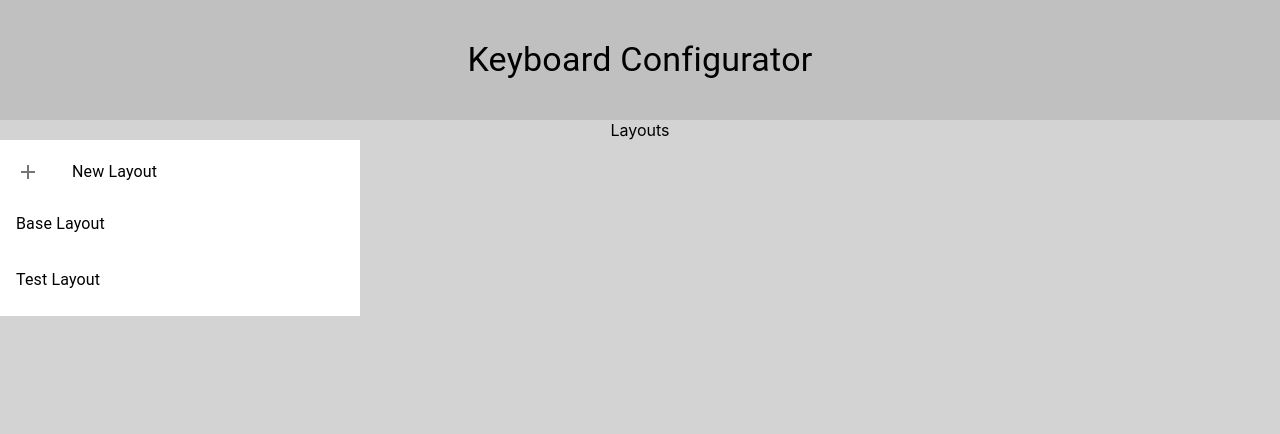
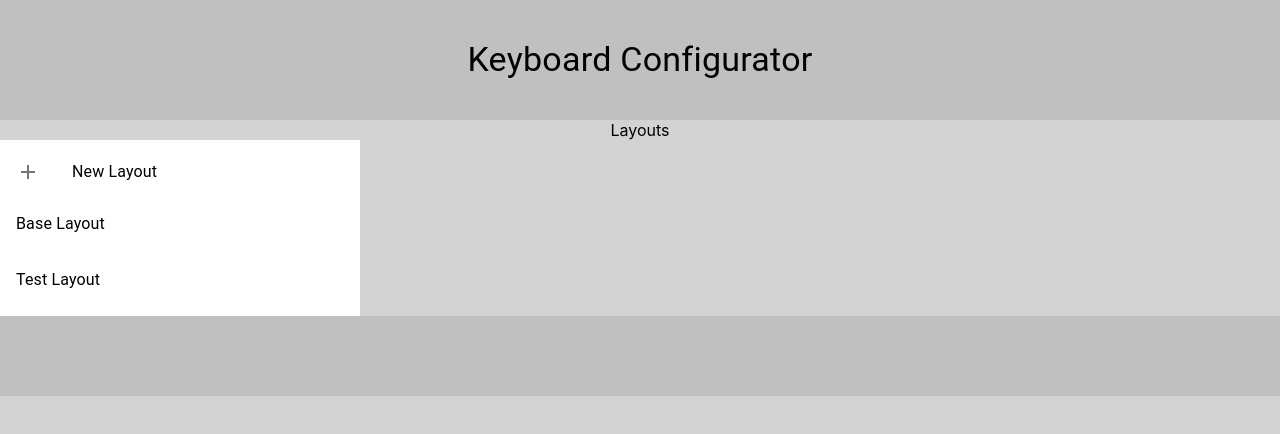
Before and after one commit to alancurtis5000/corne-configuration-gui, a React (Create React App) app: page / in a window 1280 px wide. Shown: the top 434 px of the page. Built offline with nearby package versions, Linux system fonts and the light colour scheme; data requests are answered from the project's data file.

Commit message:
only show save button when layout has been changed

```diff
--- a/src/App.js
+++ b/src/App.js
@@ -1,7 +1,4 @@
 import "./App.scss";
-import { MainPage } from "./components/main-page/main-page.component";
-import { LayerTabs } from "./components/layer-tabs/layer-tabs.component";
-import { KeymapProvider } from "./providers/keymap/keymap.provider";
 import { BottomActions } from "./components/bottom-actions/bottom-actions.componet";
 import { Header } from "./components/header/header.component";
 import { AppRouter } from "./router/app-router";
@@ -13,11 +10,7 @@ function App() {
       <LayoutProvider>
         <Header />
         <AppRouter />
-        {/* <Header />
-        <MainPage>
-          <LayerTabs />
-        </MainPage>
-        <BottomActions /> */}
+        <BottomActions />
       </LayoutProvider>
     </div>
   );
--- a/src/components/bottom-actions/bottom-actions.componet.jsx
+++ b/src/components/bottom-actions/bottom-actions.componet.jsx
@@ -4,19 +4,23 @@ import Button from "@mui/material/Button";
 import "./bottom-actions.styles.scss";
 import { DownloadButton } from "../download-button/download-button";
 
-import { KeymapContext } from "../../providers/keymap/keymap.provider";
+import { LayoutContext } from "../../providers/layout/layout.provider";
 export const BottomActions = () => {
-  const { saveLayoutById } = useContext(KeymapContext);
+  const { hasBeenChanged /*saveLayoutById*/ } = useContext(LayoutContext);
   const handleSave = () => {
-    saveLayoutById();
+    // saveLayoutById();
   };
 
   return (
     <div className="bottom-actions">
-      <Button onClick={handleSave} startIcon={<ArrowBackIcon />}>
-        Save
-      </Button>
-      <DownloadButton />
+      {hasBeenChanged && (
+        <>
+          <Button onClick={handleSave} startIcon={<ArrowBackIcon />}>
+            Save
+          </Button>
+          <DownloadButton />
+        </>
+      )}
     </div>
   );
 };
```
